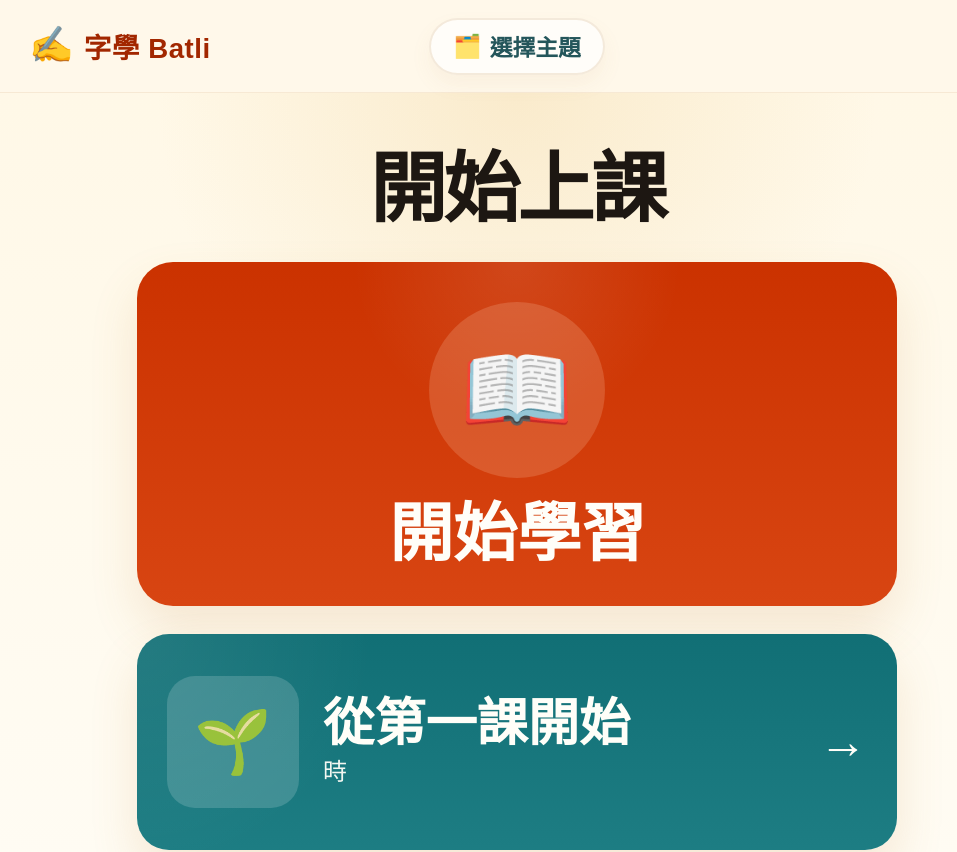
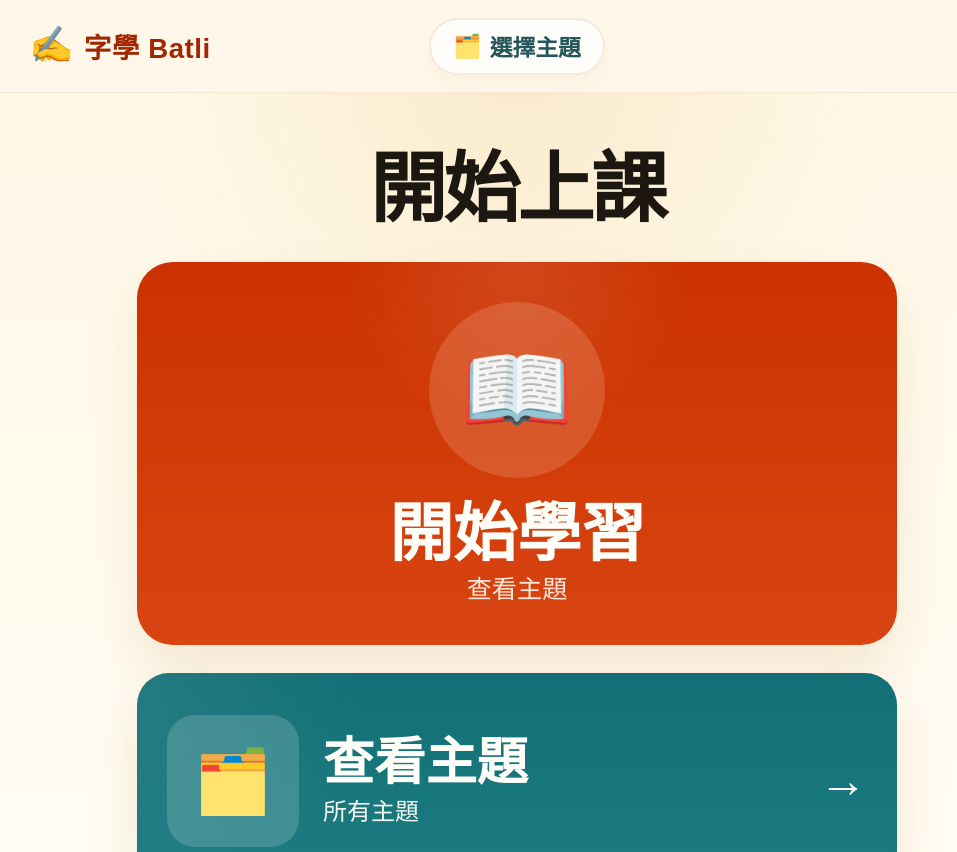
Before and after one commit to kyoyadmoon/Batli, a React (Vite) app: page / in a window 1280 px wide. Shown: the top 852 px of the page, without its empty margins (123-1080 px from the left). Built offline with nearby package versions, Linux system fonts and the light colour scheme.

Commit message:
Update home actions for resume and topics

```diff
--- a/src/pages/HomePage.module.css
+++ b/src/pages/HomePage.module.css
@@ -84,12 +84,25 @@
   display: flex;
   flex-direction: column;
   align-items: center;
+  gap: 8px;
+  text-align: center;
 }
 
 .primaryTitle {
   font-size: clamp(2.4rem, 5vw, 4rem);
   line-height: 1;
   font-weight: 800;
+}
+
+.primarySubtitle {
+  font-size: clamp(1.05rem, 1.8vw, 1.35rem);
+  line-height: 1.25;
+  color: rgba(255, 248, 238, 0.92);
+}
+
+.primaryMeta {
+  font-size: clamp(0.92rem, 1.5vw, 1.05rem);
+  color: rgba(255, 241, 224, 0.82);
 }
 
 .secondaryCard {
--- a/src/pages/HomePage.tsx
+++ b/src/pages/HomePage.tsx
@@ -62,6 +62,17 @@ export function HomePage() {
     navigate(`/vocab/${nextLesson.unit.id}/recognition/${nextLesson.index}`);
   }, [guideTitle, isEnglishGuide, navigate, nextLesson, openTopicMenu, speakGuide, speakGuideRaw]);
 
+  const hasHistory = totalCompleted > 0;
+
+  const handlePrimaryAction = useCallback(() => {
+    if (hasHistory) {
+      handleContinue();
+      return;
+    }
+
+    handleStart();
+  }, [handleContinue, handleStart, hasHistory]);
+
   const handleOpenSettings = useCallback(() => {
     navigate('/settings');
   }, [navigate]);
@@ -83,17 +94,16 @@ export function HomePage() {
     }
   }, [requestInstall, speakGuideRaw, uiText]);
 
-  const continueTitle = nextLesson
-    ? totalCompleted > 0
-      ? '繼續學習'
-      : '從第一課開始'
-    : '查看主題';
-  const continueSubtitle = nextLesson ? uiText(nextLesson.unit.title) : uiText('所有主題');
-  const continueMeta = totalCompleted > 0 ? `${uiText('已完成')} ${totalCompleted} ${uiText('項目')}` : '';
+  const primaryTitle = hasHistory ? '繼續學習' : '開始學習';
+  const primarySubtitle = hasHistory
+    ? (nextLesson ? uiText(nextLesson.unit.title) : uiText('所有主題'))
+    : uiText('查看主題');
+  const primaryMeta = hasHistory ? `${uiText('已完成')} ${totalCompleted} ${uiText('項目')}` : '';
+  const topicTitle = uiText('查看主題');
+  const topicSubtitle = uiText('所有主題');
   const progressBadge = getProgressBadge(totalCompleted);
   const titleText = uiText('開始上課');
-  const startTitle = uiText('開始學習');
-  const continueDisplayTitle = uiText(continueTitle);
+  const primaryDisplayTitle = uiText(primaryTitle);
   const currentLangInfo = availableLanguages.find((item) => item.code === lang) ?? availableLanguages[0];
   const settingsSummary = currentLangInfo.hasPronunciation
     ? `${currentLangInfo.nativeName} · ${uiText('顯示拼音')} ${showPronunciation ? 'ON' : 'OFF'}`
@@ -118,36 +128,37 @@ export function HomePage() {
           <button
             type="button"
             className={`${styles.card} ${styles.primaryCard}`}
-            onClick={handleStart}
-            aria-label="開始學習，直接選主題"
+            onClick={handlePrimaryAction}
+            aria-label={primaryDisplayTitle}
           >
             <div className={styles.primaryIconWrap}>
               <span className={styles.primaryIcon} aria-hidden="true">
-                📖
+                {hasHistory ? progressBadge : '📖'}
               </span>
             </div>
 
             <div className={styles.primaryCopy}>
-              <div className={styles.primaryTitle}>{startTitle}</div>
+              <div className={styles.primaryTitle}>{primaryDisplayTitle}</div>
+              <div className={styles.primarySubtitle}>{primarySubtitle}</div>
+              {primaryMeta && <div className={styles.primaryMeta}>{primaryMeta}</div>}
             </div>
           </button>
 
           <button
             type="button"
             className={`${styles.card} ${styles.secondaryCard}`}
-            onClick={handleContinue}
-            aria-label={continueTitle}
+            onClick={handleStart}
+            aria-label={topicTitle}
           >
             <div className={styles.secondaryIconTile}>
               <span className={styles.secondaryIcon} aria-hidden="true">
-                {progressBadge}
+                🗂️
               </span>
             </div>
 
             <div className={styles.secondaryCopy}>
-              <div className={styles.secondaryTitle}>{continueDisplayTitle}</div>
-              <div className={styles.secondarySubtitle}>{continueSubtitle}</div>
-              {continueMeta && <div className={styles.secondaryMeta}>{continueMeta}</div>}
+              <div className={styles.secondaryTitle}>{topicTitle}</div>
+              <div className={styles.secondarySubtitle}>{topicSubtitle}</div>
             </div>
 
             <div className={styles.secondaryActions} aria-hidden="true">
```
Also changed, not shown: 1 other file (tests, documents, lock files or other folders).
